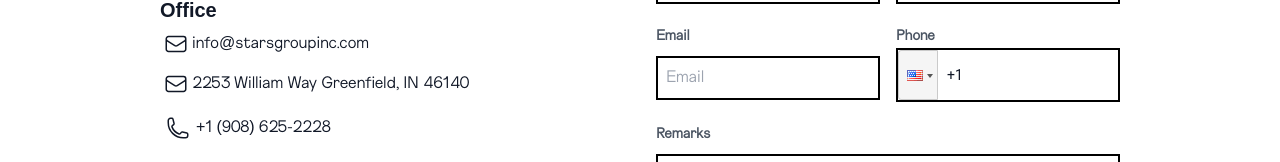
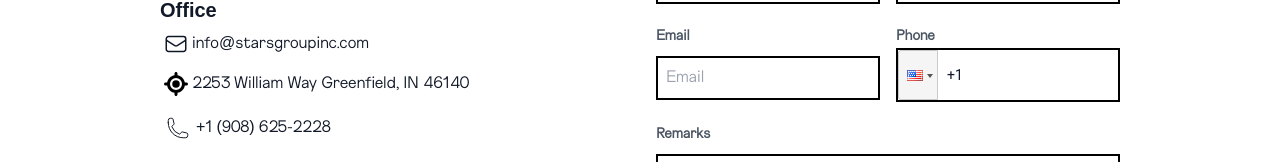
Before and after one commit to shubhamdebox/Star-Group, a Next.js app: page /contact in a window 1280 px wide. Shown: the part 587-749 px from the top of the page. Built offline with nearby package versions, Linux system fonts and the light colour scheme; a web font is replaced by a local one.

Commit message:
icon added

```diff
--- a/pages/contact.tsx
+++ b/pages/contact.tsx
@@ -190,20 +190,11 @@ const Contact = () => {
                   <p className="text-sm md:text-base ">{`info@starsgroupinc.com`}</p>
                 </div>
                 <div className="flex items-center justify-center md:justify-start py-2">
-                  <svg
-                    xmlns="http://www.w3.org/2000/svg"
-                    fill="none"
-                    viewBox="0 0 24 24"
-                    strokeWidth={1.5}
-                    stroke="currentColor"
-                    className="w-8 h-6 "
-                  >
-                    <path
-                      strokeLinecap="round"
-                      strokeLinejoin="round"
-                      d="M21.75 6.75v10.5a2.25 2.25 0 01-2.25 2.25h-15a2.25 2.25 0 01-2.25-2.25V6.75m19.5 0A2.25 2.25 0 0019.5 4.5h-15a2.25 2.25 0 00-2.25 2.25m19.5 0v.243a2.25 2.25 0 01-1.07 1.916l-7.5 4.615a2.25 2.25 0 01-2.36 0L3.32 8.91a2.25 2.25 0 01-1.07-1.916V6.75"
-                    />
-                  </svg>
+
+
+                   <svg xmlns="http://www.w3.org/2000/svg" viewBox="0 0 512 512"  className="w-8 h-6 " strokeWidth={0.5}>
+      <path d="M256 0c17.7 0 32 14.3 32 32v34.7c80.4 13.4 143.9 76.9 157.3 157.3H480c17.7 0 32 14.3 32 32s-14.3 32-32 32h-34.7c-13.4 80.4-76.9 143.9-157.3 157.3V480c0 17.7-14.3 32-32 32s-32-14.3-32-32v-34.7C143.6 431.9 80.1 368.4 66.7 288H32c-17.7 0-32-14.3-32-32s14.3-32 32-32h34.7C80.1 143.6 143.6 80.1 224 66.7V32c0-17.7 14.3-32 32-32zM128 256a128 128 0 10256 0 128 128 0 10-256 0zm128-80a80 80 0 110 160 80 80 0 110-160z"></path>
+    </svg>
 
                   <p className="text-sm md:text-base ">{`2253 William Way
 Greenfield, IN 46140
@@ -215,7 +206,7 @@ Greenfield, IN 46140
                     xmlns="http://www.w3.org/2000/svg"
                     fill="none"
                     viewBox="0 0 24 24"
-                    strokeWidth={1.5}
+                    strokeWidth={1}
                     stroke="currentColor"
                     className="w-9 h-6 mt-[12px]"
                   >
```
